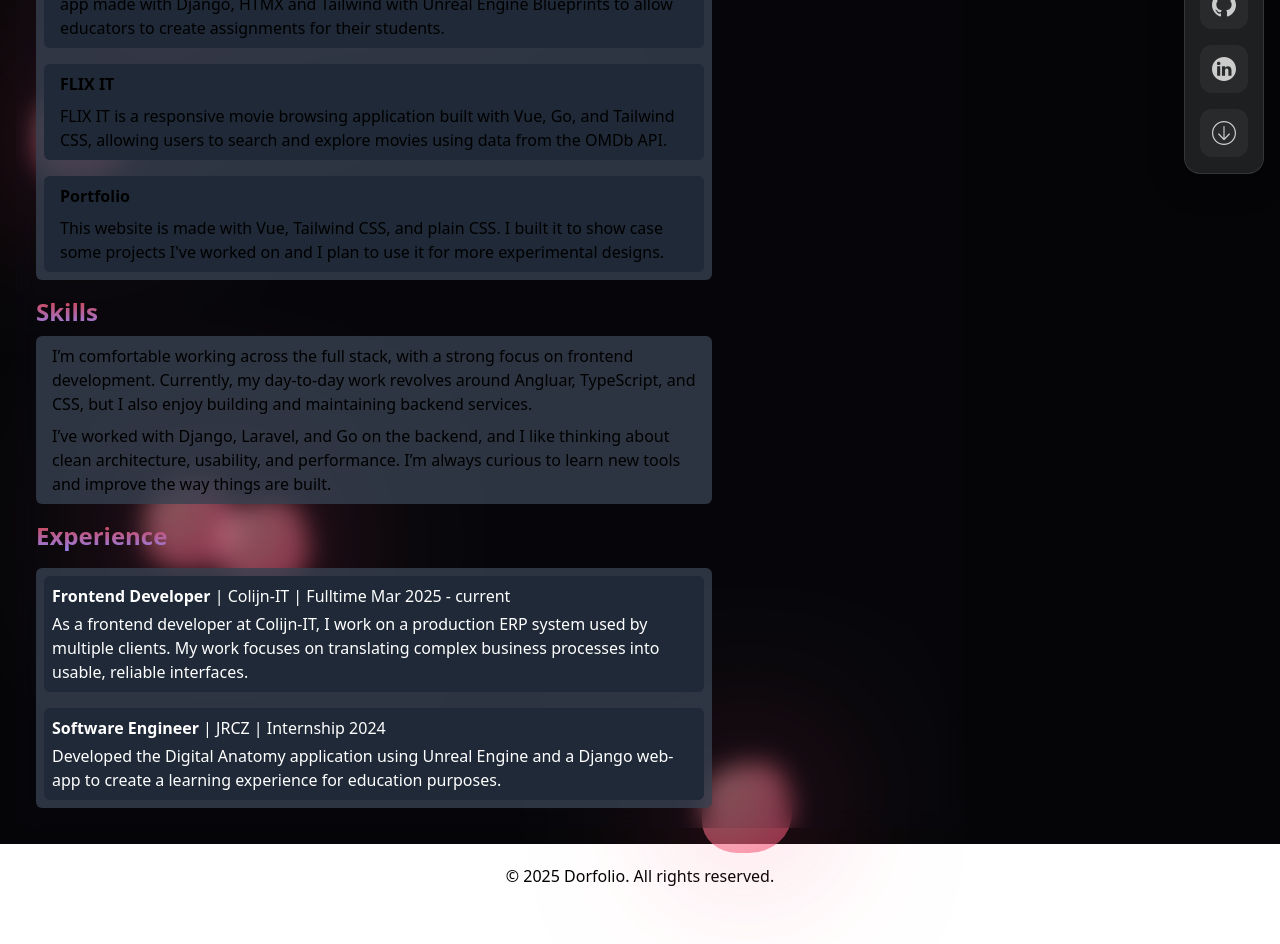
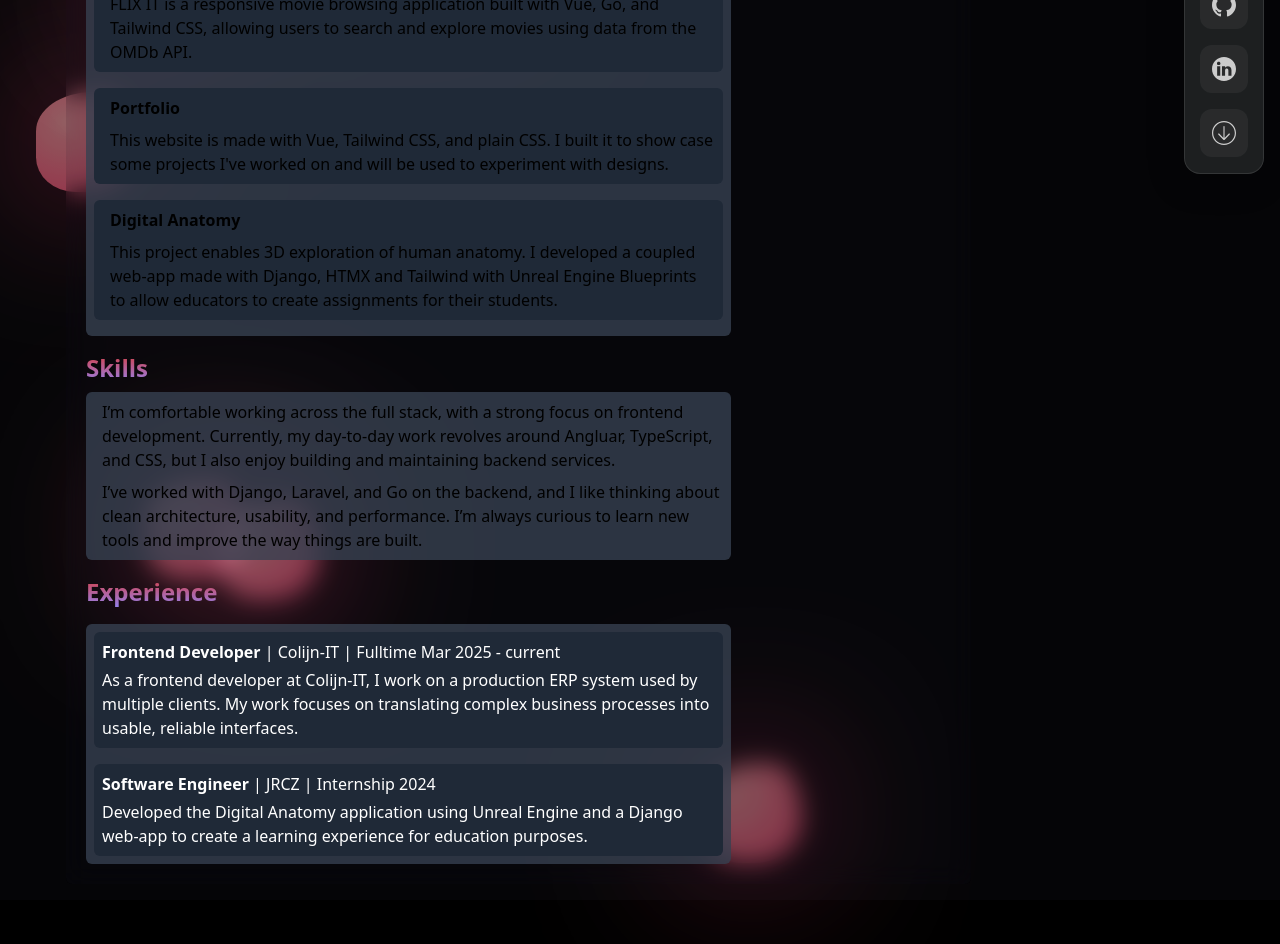
Before and after one commit to AlexGit123/portfolio, a Vue app: page / in a window 1280 px wide. Shown: the part 380-1324 px from the top of the page. Before the commit the page ends 1268 px from the top, so only its background shows below. Built offline with nearby package versions, Linux system fonts and the light colour scheme; a web font is replaced by a local one.

Commit message:
Content arrangement and small styling adjustments

```diff
--- a/src/App.vue
+++ b/src/App.vue
@@ -2,7 +2,7 @@
 import HomePageView from './views/HomePageView.vue'
 import NavBar from './components/NavBar.vue'
 import { onMounted } from 'vue'
-import ContactView from './views/ContactView.vue'
+import FooterView from './views/FooterView.vue'
 
 function randomWindowPosition(min: number, max: number): number {
   return Math.random() * (max - min) + min
@@ -14,8 +14,6 @@ function getBlobs(): void {
   for (let blob of blobs) {
     let posX = randomWindowPosition(0, window.innerWidth - 90)
     let posY = randomWindowPosition(0, window.innerHeight - 90)
-
-    // console.log(posX, posY)
 
     blob.style.top = `${posX}px`
     blob.style.left = `${posY}px`
@@ -36,7 +34,7 @@ onMounted(() => {
       <NavBar />
     </div>
   </div>
-  <ContactView></ContactView>
+  <FooterView></FooterView>
 </template>
 <style>
 @import url('https://fonts.googleapis.com/css2?family=Satoshi:wght@400;700&display=swap');
@@ -54,6 +52,7 @@ onMounted(() => {
   min-width: 0;
   padding-right: 1rem;
   z-index: 100;
+  padding-left: 50px;
 }
 
 .sidebar-container {
@@ -91,8 +90,8 @@ onMounted(() => {
 }
 
 .blob {
-  width: 90px;
-  height: 90px;
+  width: 100px;
+  height: 100px;
   background: radial-gradient(circle at 30% 30%, #ec9396, #f6416c);
   mix-blend-mode: screen;
   opacity: 60%;
--- a/src/components/NavBar.vue
+++ b/src/components/NavBar.vue
@@ -47,7 +47,6 @@ export default {
   padding: 1rem 0.5rem;
   box-shadow: 0 8px 32px rgba(0, 0, 0, 0.2);
   border: 1px solid rgba(255, 255, 255, 0.1);
-  /* Enhanced shadow for right-side positioning */
   box-shadow: -4px 8px 32px rgba(0, 0, 0, 0.25);
 }
 
@@ -131,7 +130,6 @@ export default {
   transform: scale(1.1);
 }
 
-/* Slide in animation from the right */
 .compact-sidebar {
   animation: slideInFromRight 0.3s ease-out;
 }
@@ -147,7 +145,6 @@ export default {
   }
 }
 
-/* Responsive adjustments */
 @media (max-width: 768px) {
   .compact-sidebar {
     width: 60px;
@@ -177,7 +174,6 @@ export default {
   }
 }
 
-/* Optional: Add subtle pulse animation for better visibility */
 .compact-sidebar:hover {
   transform: scale(1.02);
   transition: transform 0.2s ease;
--- a/src/views/ContactView.vue
+++ b/src/views/FooterView.vue
@@ -1,5 +1,5 @@
 <template>
-  <div class="flex flex-col items-center justify-center pt-5">
+  <div class="flex flex-col items-center justify-center pt-5 bg-black">
     <p>&copy; 2025 Dorfolio. All rights reserved.</p>
   </div>
 </template>
--- a/src/views/HomePageView.vue
+++ b/src/views/HomePageView.vue
@@ -14,8 +14,8 @@
             <div class="text-md text-white">
               <p class="">
                 I'm a Software Engineer with a passion for building web applications, crafting
-                designs, and learning new technologies. I'm most familiar with Angluar, Vue, Django, Laravel,
-                JavaScript, Python, and PHP.
+                designs, and learning new technologies. I'm most familiar with Angluar, Vue, Django,
+                Laravel, JavaScript, Python, and PHP.
               </p>
               <p class="pt-4 text-slate-700">
                 When I'm not coding you can find me at the gym, playing games, or out with friends.
@@ -27,19 +27,10 @@
         <!-- projects -->
         <div>
           <p class="font-extrabold text-2xl mb-2 gradient">Projects</p>
+
           <div class="bg-gray-700/80 rounded-md p-2">
-            <div class="space-y-4 pt-2 h-full">
-              <div class="pl-4 bg-gray-800 w-full rounded-md">
-                <div class="flex flex-col">
-                  <p class="pt-2 pb-2 font-bold">Digital Anatomy</p>
-                  <p class="pb-2">
-                    This project enables 3D exploration of human anatomy. I developed a coupled
-                    web-app made with Django, HTMX and Tailwind with Unreal Engine Blueprints to
-                    allow educators to create assignments for their students.
-                  </p>
-                </div>
-              </div>
-              <div class="pl-4 bg-gray-800 w-full rounded-md">
+            <div class="space-y-4 pt-2 pb-2 h-full">
+              <div class="pl-4 pr-2 bg-gray-800 w-full rounded-md">
                 <div class="flex flex-col">
                   <p class="pt-2 pb-2 font-bold">FLIX IT</p>
                   <p class="pb-2">
@@ -49,13 +40,24 @@
                   </p>
                 </div>
               </div>
-              <div class="pl-4 bg-gray-800 w-full rounded-md">
+
+              <div class="pl-4 pr-2 bg-gray-800 w-full rounded-md">
                 <div class="flex flex-col">
                   <p class="pt-2 pb-2 font-bold">Portfolio</p>
                   <p class="pb-2">
                     This website is made with Vue, Tailwind CSS, and plain CSS. I built it to show
-                    case some projects I've worked on and I plan to use it for more experimental
-                    designs.
+                    case some projects I've worked on and will be used to experiment with designs.
+                  </p>
+                </div>
+              </div>
+
+              <div class="pl-4 pr-2 bg-gray-800 w-full rounded-md">
+                <div class="flex flex-col">
+                  <p class="pt-2 pb-2 font-bold">Digital Anatomy</p>
+                  <p class="pb-2">
+                    This project enables 3D exploration of human anatomy. I developed a coupled
+                    web-app made with Django, HTMX and Tailwind with Unreal Engine Blueprints to
+                    allow educators to create assignments for their students.
                   </p>
                 </div>
               </div>
@@ -69,8 +71,8 @@
           <div class="pl-4 bg-gray-700/80 w-full rounded-md p-2">
             <p class="pb-2">
               I’m comfortable working across the full stack, with a strong focus on frontend
-              development. Currently, my day-to-day work revolves around Angluar, TypeScript, and CSS,
-              but I also enjoy building and maintaining backend services.
+              development. Currently, my day-to-day work revolves around Angluar, TypeScript, and
+              CSS, but I also enjoy building and maintaining backend services.
             </p>
             <p>
               I’ve worked with Django, Laravel, and Go on the backend, and I like thinking about
```
